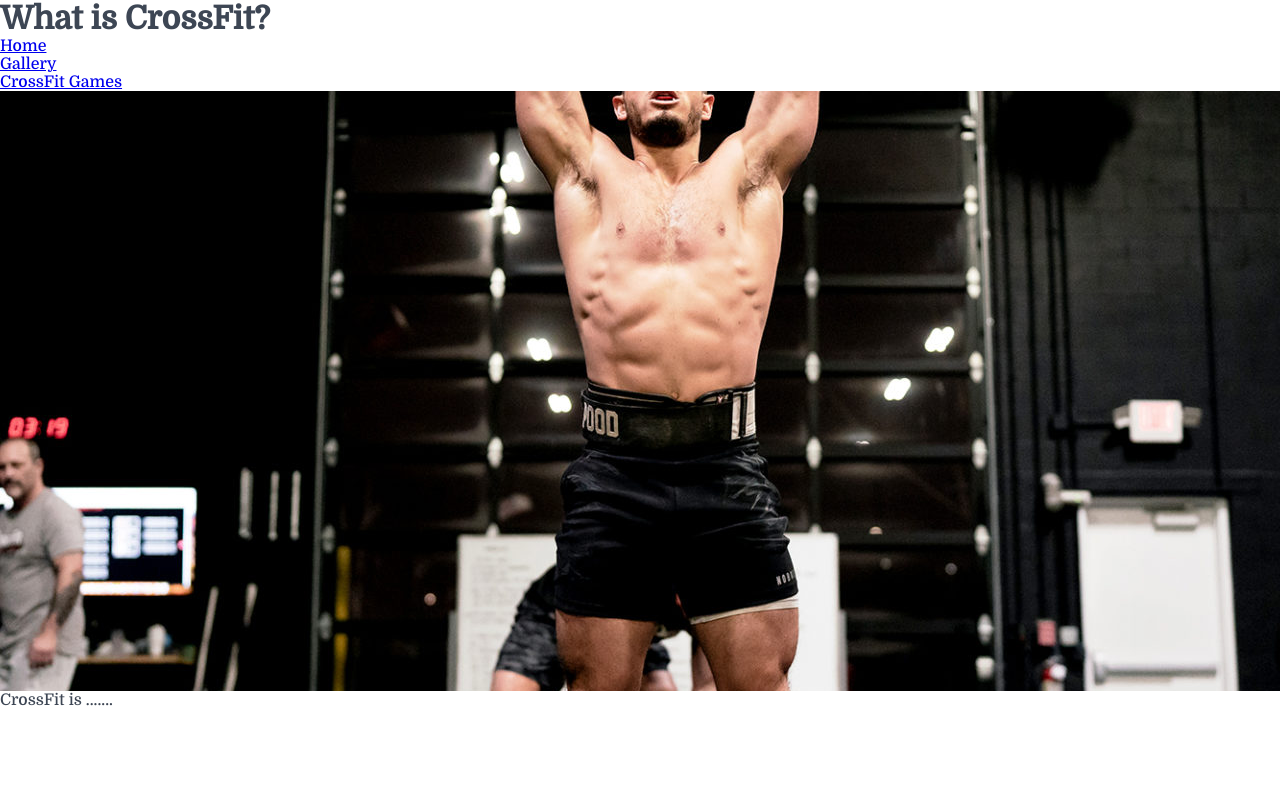
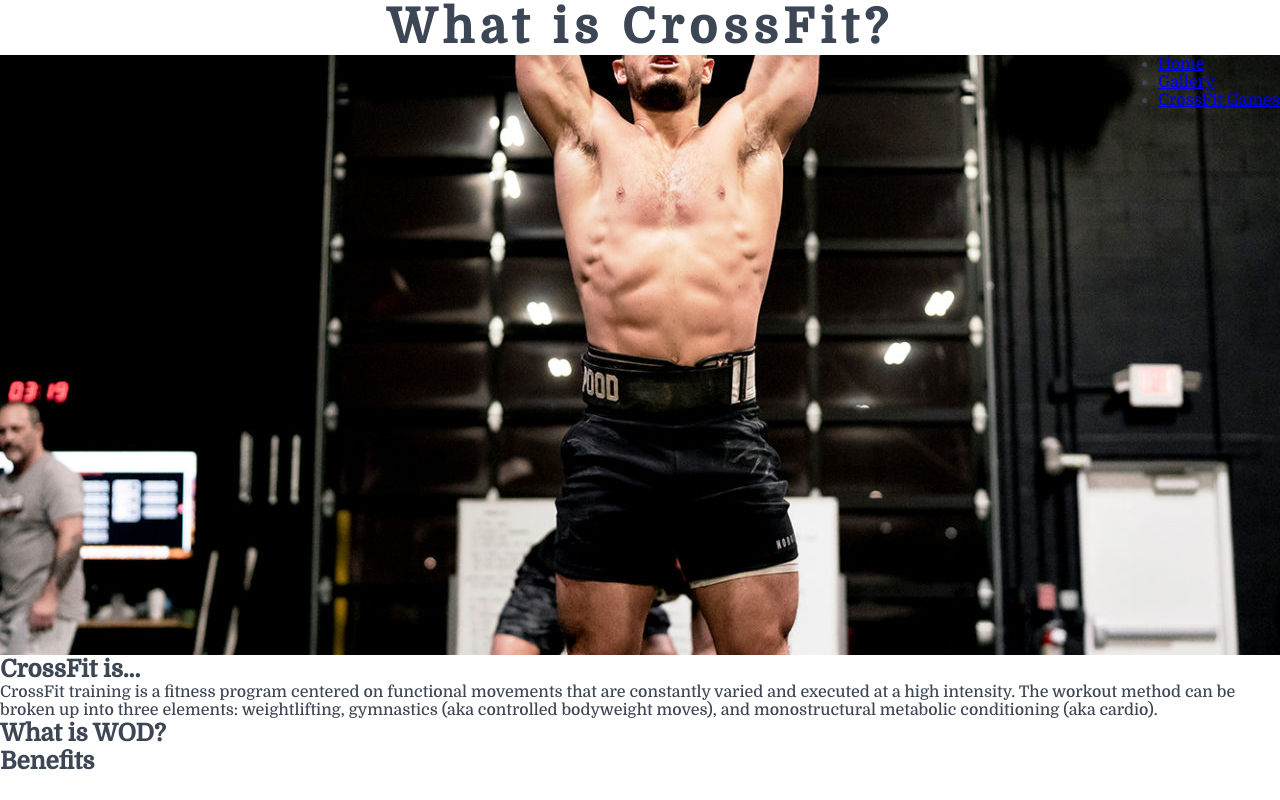
Before and after one commit to Jaimilit/CrossFit, a plain HTML site: page index.html in a window 1280 px wide. Drawn offline with Linux system fonts and the light colour scheme.

Commit message:
add new sections with paragraph info

```diff
--- a/assets/style.css
+++ b/assets/style.css
@@ -11,9 +11,19 @@ body {
     font-weight: 300;
 }
 
+#logo {
+   text-align: center;
+   font-size: 300%;
+   letter-spacing: 6px;
+}
+
 #squat-image {
     height: 600px;
     width: 100%;
     background: url('../assets/images/guy_strict_press.jpeg') no-repeat center center;
 
 }
+
+#menu {
+    float: right;
+}
--- a/index.html
+++ b/index.html
@@ -32,10 +32,20 @@
 </header>
 <section>
     <div id="squat-image"></div>
-    <p>CrossFit is .......</p>
 </section>
+<section>
+    <h1>CrossFit is...</h1>
+    <p>
+        CrossFit training is a fitness program centered on functional movements that are constantly varied and executed at a high intensity. The workout method can be broken up into three elements: weightlifting, gymnastics (aka controlled bodyweight moves), and monostructural metabolic conditioning (aka cardio).
+    </p>
+    <h1>What is WOD?</h1>
+    <p>
 
-
+    </p>
+</section>
+<section>
+   <h1>Benefits</h1>
+</section>
 
 </body>
 </html>
```
